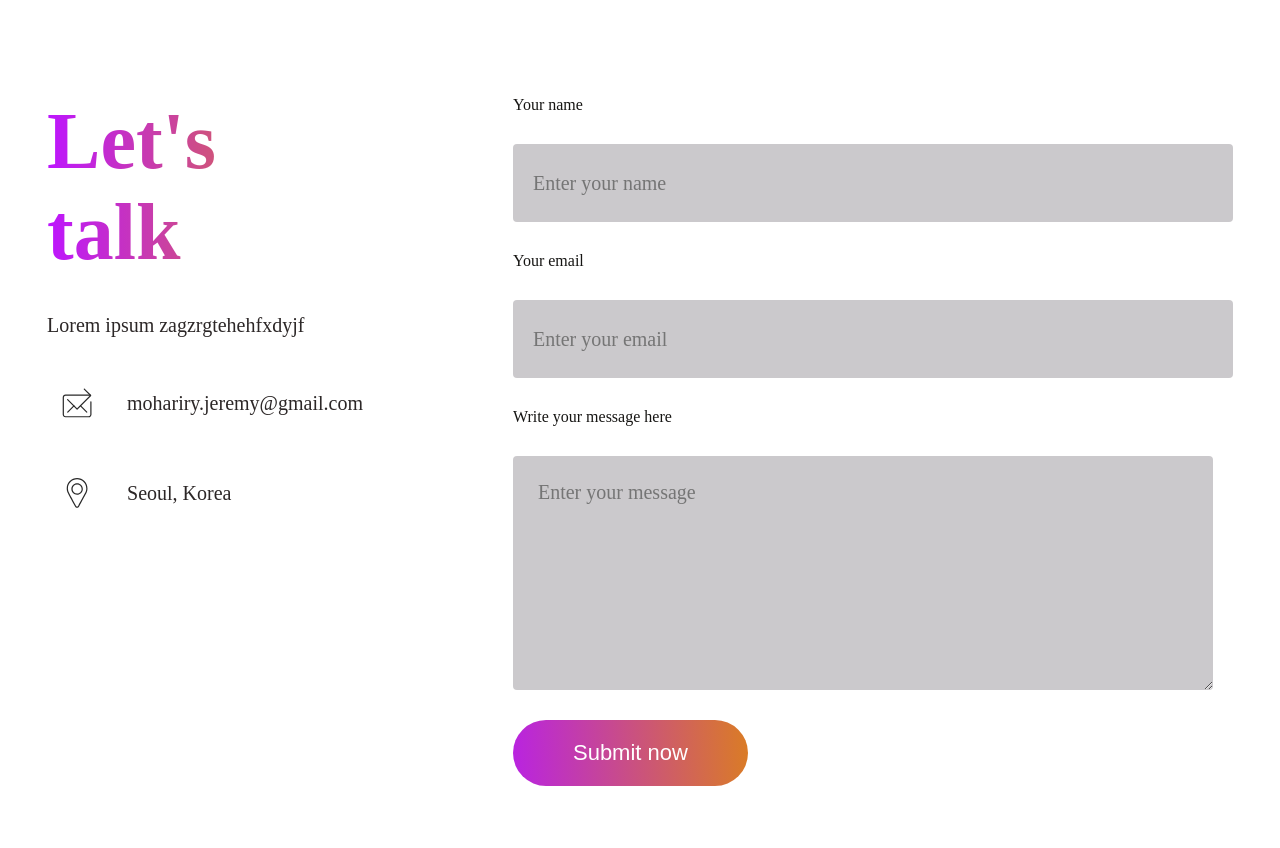
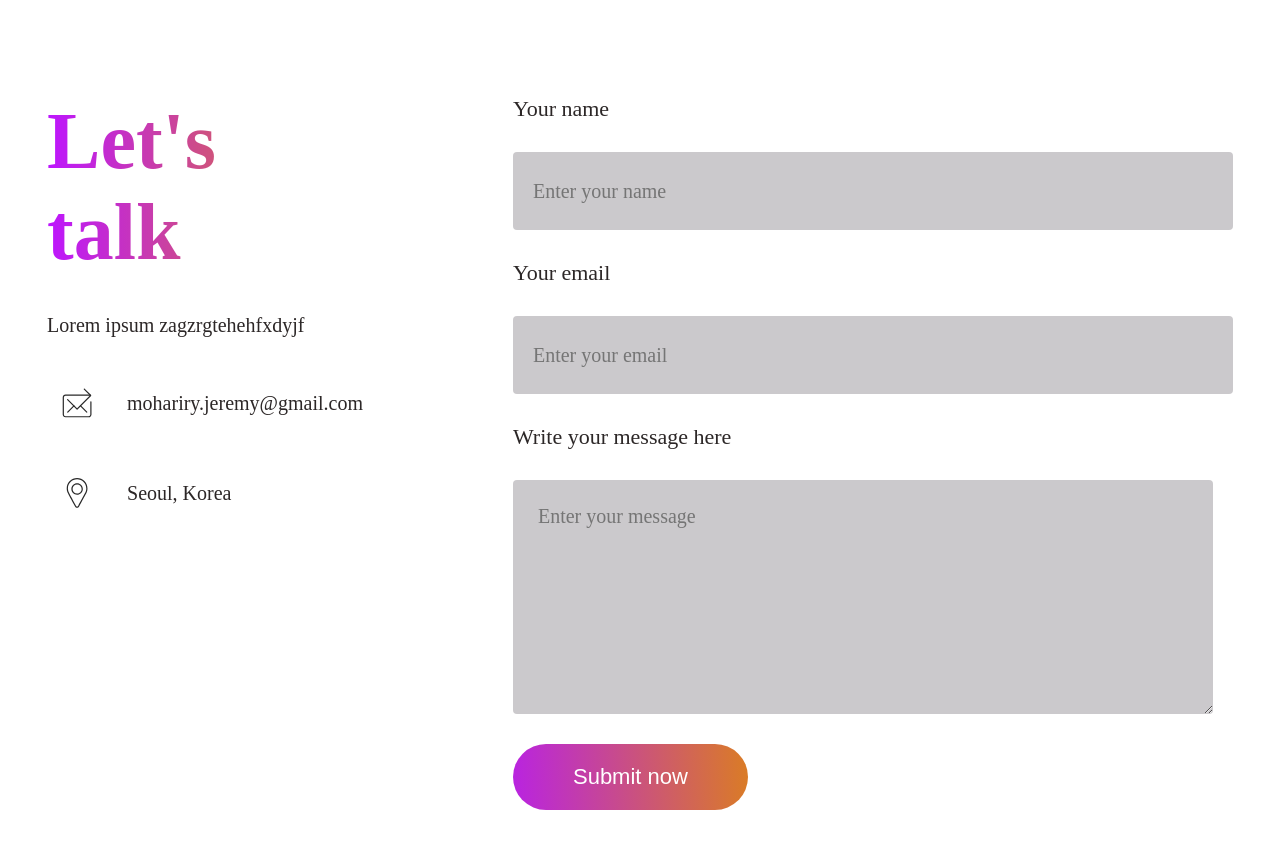
Before and after one commit to JeremyCPE/portfolio, a React (Vite) app: page / in a window 1280 px wide. Shown: the part 4790-5638 px from the top of the page. Built offline with nearby package versions, Linux system fonts and the light colour scheme.

Commit message:
(fix) typo

```diff
--- a/src/Components/Contact/Contact.css
+++ b/src/Components/Contact/Contact.css
@@ -70,7 +70,7 @@
     gap:30px;
 }
 
-.contact-rght label{
+.contact-right label{
     color: #2c2727;
     font-size: 22px;
     font-weight: 500;
```
